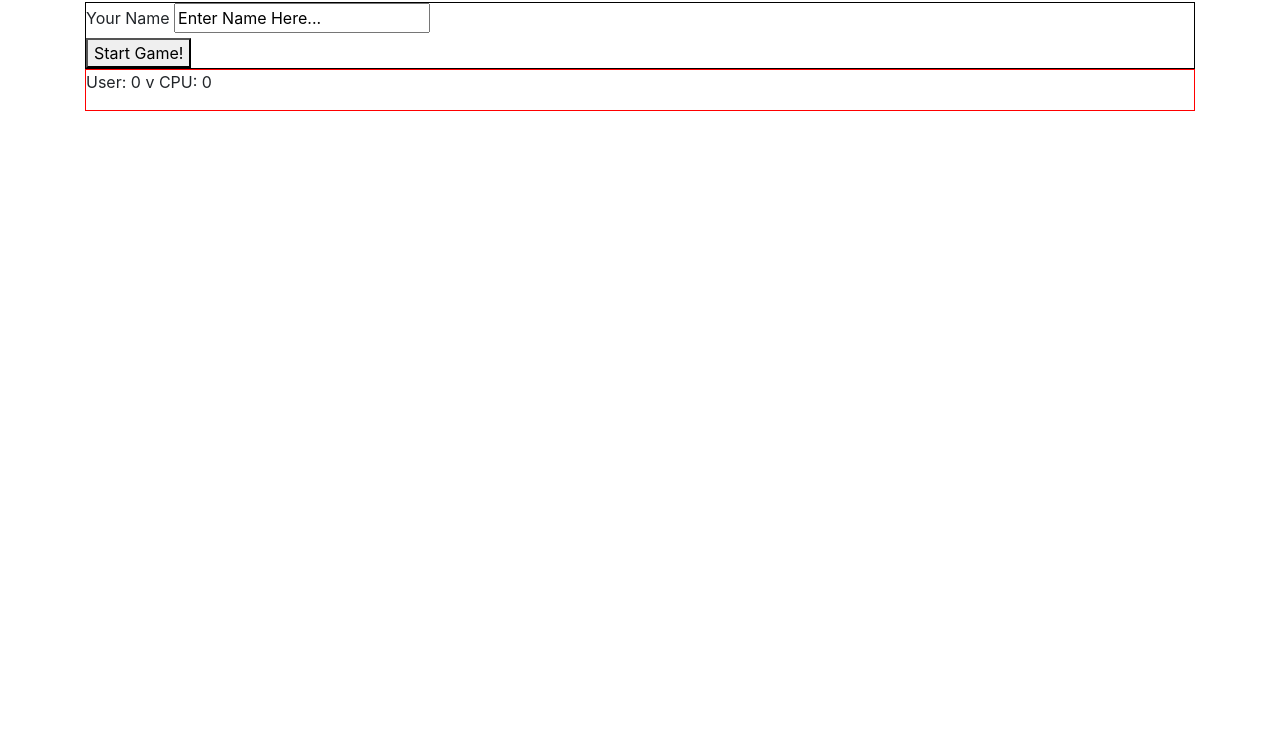
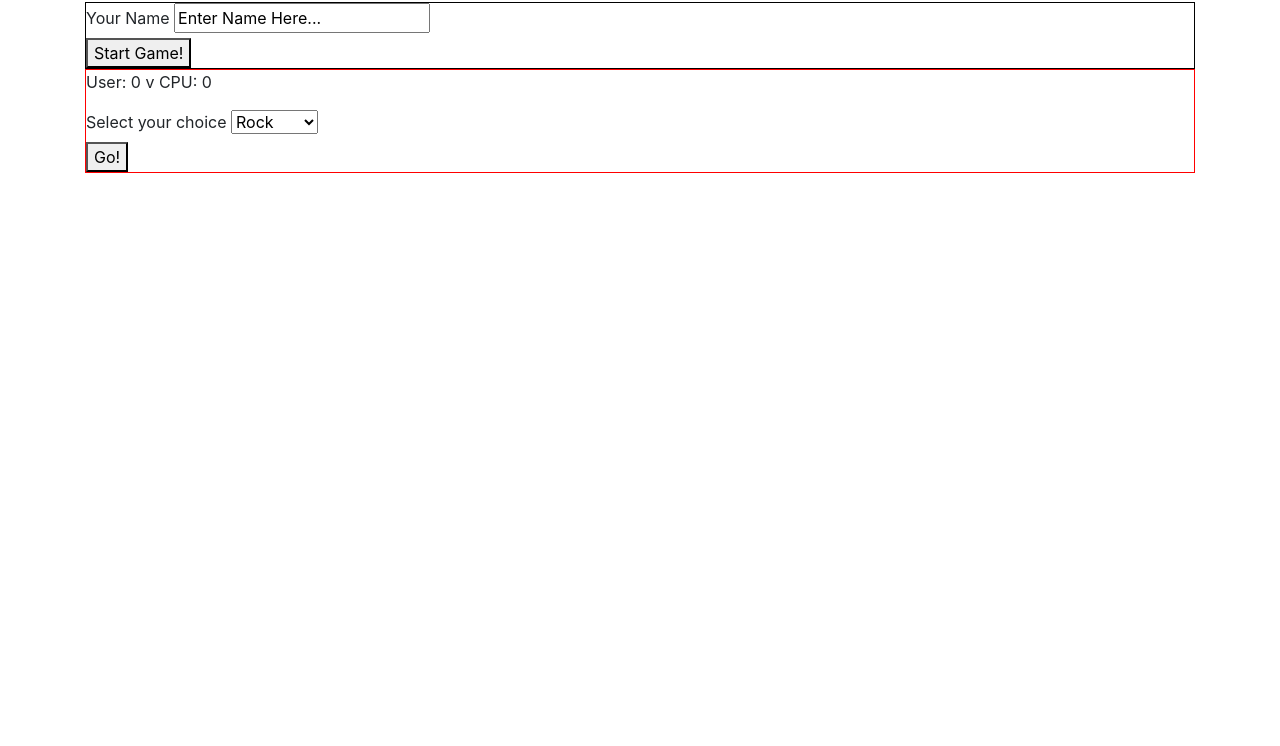
Before and after one commit to it3049c-fall22-henderson/rock-paper-scissors-grantkollar, a plain HTML site: page index.html in a window 1280 px wide. Shown: the part 54-800 px from the top of the page. Drawn offline with Linux system fonts and the light colour scheme.

Commit message:
finished the game screen

```diff
--- a/index.html
+++ b/index.html
@@ -27,6 +27,17 @@
             <div id="score-tally">
                 <p id="score">User: 0 v CPU: 0</p>
             </div>
+            <form id="game-form">
+                <div>
+                    <label for="user-selection">Select your choice</label>
+                    <select id="user-selection" name="user-selection">
+                        <option>Rock</option>
+                        <option>Paper</option>
+                        <option>Scissors</option>
+                    </select>
+                </div>
+                <button id="go-button">Go!</button>
+            </form>
         </div>
 
     </div>
```
